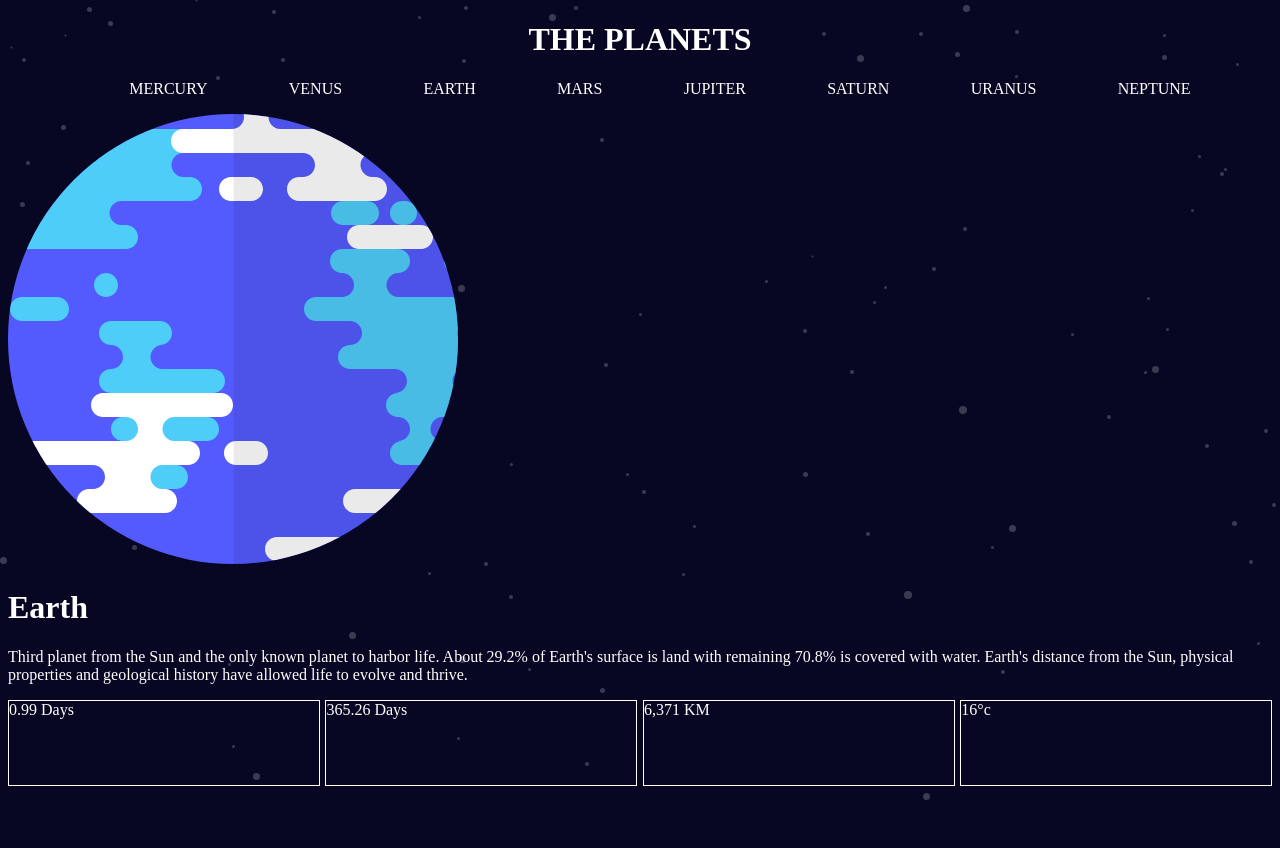
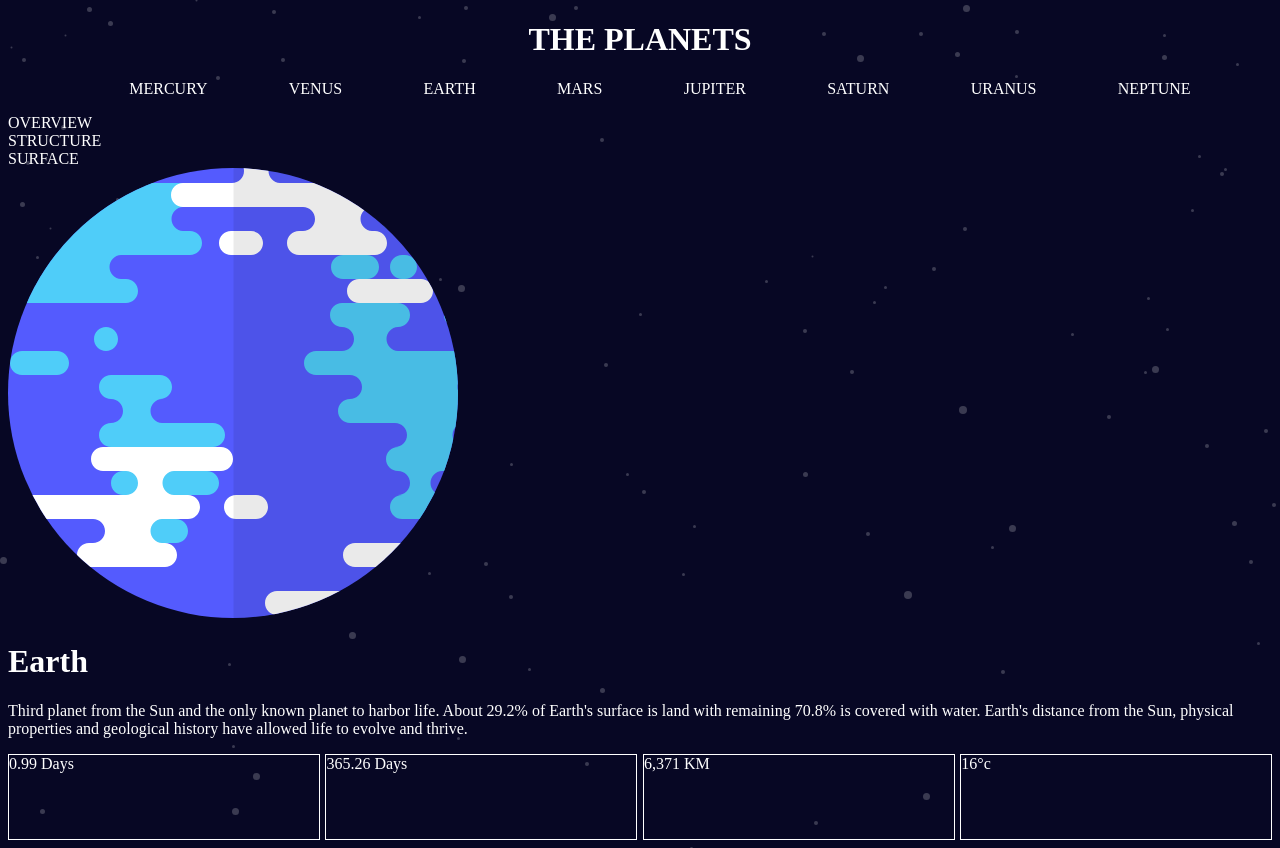
Before and after one commit to DKapteyn/Planet-info-site, a React (Create React App) app: page /Earth in a window 1280 px wide. Before the commit the page ends 800 px from the top, so only its background shows below. Built offline with nearby package versions, Linux system fonts and the light colour scheme.

Commit message:
overview buttons added code cleaned up to be less repetative

```diff
--- a/src/App.js
+++ b/src/App.js
@@ -1,39 +1,36 @@
-import Mercury from './pages/Mercury';
-import Venus from './pages/Venus';
-import Earth from './pages/Earth';
-import Mars from './pages/Mars';
-import Jupiter from './pages/Jupiter';
-import Saturn from './pages/Saturn';
-import Uranus from './pages/Uranus';
-import Neptune from './pages/Neptune';
-
-import Header from './components/Header';
-
-import './sass/App.scss';
-import {BrowserRouter as Router, Routes, Route, Navigate} from "react-router-dom";
-
+import Mercury from "./pages/Mercury";
+import Venus from "./pages/Venus";
+import Earth from "./pages/Earth";
+import Mars from "./pages/Mars";
+import Jupiter from "./pages/Jupiter";
+import Saturn from "./pages/Saturn";
+import Uranus from "./pages/Uranus";
+import Neptune from "./pages/Neptune";
+import Main from "./components/Main";
+import Header from "./components/Header";
+import React, { useState } from "react";
+import "./sass/App.scss";
+import {
+  BrowserRouter as Router,
+  Routes,
+  Route,
+  Navigate,
+} from "react-router-dom";
 
 function App() {
-
-
-
   return (
     <Router>
-      <Header/>
+      <Header />
       <Routes>
-    <Route path="/"  element={<Navigate to='Earth'/>}/>
-    <Route path="Mercury"  element={<Mercury/>}/>
-    <Route path="Venus"  element={<Venus/>}/>
-    <Route path="Earth"  element={<Earth/>}/>
-    <Route path="Mars" element={<Mars/>}/>
-    <Route path="Jupiter"  element={<Jupiter/>}/>
-    <Route path="Saturn"  element={<Saturn/>}/>
-
-    <Route path="Uranus"  element={<Uranus/>}/>
-
-    <Route path="Neptune"  element={<Neptune/>}/>
-
-
+        <Route path="/" element={<Navigate to="Earth" />} />
+        <Route path="Mercury" element={<Mercury />} />
+        <Route path="Venus" element={<Venus />} />
+        <Route path="Earth" element={<Earth />} />
+        <Route path="Mars" element={<Mars />} />
+        <Route path="Jupiter" element={<Jupiter />} />
+        <Route path="Saturn" element={<Saturn />} />
+        <Route path="Uranus" element={<Uranus />} />
+        <Route path="Neptune" element={<Neptune />} />
       </Routes>
     </Router>
   );
--- a/src/components/Main.js
+++ b/src/components/Main.js
@@ -1,17 +1,59 @@
+import planet from "./Data";
+import React, { useState } from "react";
+
 export default function Main(props) {
-    return (
-        <div>
-            <img src={props.image} alt="Outer Earth" className="earth" />
-            <div className="planet--text">
-                <h1 className="main--title">
-                {props.planet}
+  const [planetState, setPlanetState] = useState({
+    img: "planet",
+    para: "overview",
+  });
 
+  function handleOverview() {
+    setPlanetState({
+      img: "planet",
+      para: "overview",
+    });
+  }
 
-                </h1>
-                <p className="main--para">
-                {props.para}
-                </p>
-            </div>
+  function handleStructure() {
+    setPlanetState({
+      img: "internal",
+      para: "structure",
+    });
+  }
+
+  function handleSurface() {
+    setPlanetState({
+      img: "geology",
+      para: "geology",
+    });
+  }
+
+  return (
+    <div>
+      <div className="infoBoxes">
+        <div onClick={handleOverview} className="overview">
+          OVERVIEW
         </div>
-    )
+        <div onClick={handleStructure} className="structure">
+          STRUCTURE
+        </div>
+        <div onClick={handleSurface} className="surface">
+          SURFACE
+        </div>
+      </div>
+
+      <img
+        src={planet[props.planetNumber].images[planetState.img]}
+        alt="Outer Earth"
+        className="earth"
+      />
+
+      <div className="planet--text">
+        <h1 className="main--title">{planet[props.planetNumber].name}</h1>
+        <p className="main--para">
+          {planet[props.planetNumber][planetState.para].content}
+        </p>
+      </div>
+    </div>
+  );
 }
--- a/src/pages/Earth.js
+++ b/src/pages/Earth.js
@@ -1,13 +1,11 @@
 import Main from '../components/Main';
 import Footer from '../components/Footer';
 import planet from '../components/Data'
-export default function Earth() {
+export default function Earth(props) {
     return (
         <>
            <Main
-           planet = {planet[2].name}
-            para = {planet[2].overview.content}
-            image = {planet[2].images.planet}
+           planetNumber={2}
 
            />
            <Footer
--- a/src/pages/Jupiter.js
+++ b/src/pages/Jupiter.js
@@ -1,13 +1,11 @@
 import Main from '../components/Main';
 import Footer from '../components/Footer';
 import planet from '../components/Data'
-export default function Jupiter() {
+export default function Jupiter(props) {
     return (
         <>
            <Main
-           planet = {planet[4].name}
-            para = {planet[4].overview.content}
-            image = {planet[4].images.planet}
+           planetNumber={4}
 
            />
            <Footer
--- a/src/pages/Mars.js
+++ b/src/pages/Mars.js
@@ -1,15 +1,14 @@
 import Main from '../components/Main';
 import Footer from '../components/Footer';
 import planet from '../components/Data'
-export default function Mars() {
+export default function Mars(props) {
+
+
     return (
         <>
+
            <Main
-           planet = {planet[3].name}
-            para = {planet[3].overview.content}
-            image = {planet[3].images.planet}
-
-           />
+           planetNumber = {3}/>
            <Footer
            rotation = {planet[3].rotation}
            revolution={planet[3].revolution}
--- a/src/pages/Mercury.js
+++ b/src/pages/Mercury.js
@@ -1,13 +1,11 @@
 import Main from '../components/Main';
 import Footer from '../components/Footer';
 import planet from '../components/Data'
-export default function Mercury() {
+export default function Mercury(props) {
     return (
         <>
            <Main
-           planet = {planet[0].name}
-            para = {planet[0].overview.content}
-            image = {planet[0].images.planet}
+           planetNumber= {0}
 
            />
            <Footer
--- a/src/pages/Neptune.js
+++ b/src/pages/Neptune.js
@@ -1,13 +1,11 @@
 import Main from '../components/Main';
 import Footer from '../components/Footer';
 import planet from '../components/Data'
-export default function Neptune() {
+export default function Neptune(props) {
     return (
         <>
            <Main
-           planet = {planet[7].name}
-            para = {planet[7].overview.content}
-            image = {planet[7].images.planet}
+           planetNumber = {7}
 
            />
            <Footer
--- a/src/pages/Saturn.js
+++ b/src/pages/Saturn.js
@@ -1,13 +1,11 @@
 import Main from '../components/Main';
 import Footer from '../components/Footer';
 import planet from '../components/Data'
-export default function Saturn() {
+export default function Saturn(props) {
     return (
         <>
            <Main
-           planet = {planet[5].name}
-            para = {planet[5].overview.content}
-            image = {planet[5].images.planet}
+           planetNumber = {5}
 
            />
            <Footer
--- a/src/pages/Uranus.js
+++ b/src/pages/Uranus.js
@@ -1,14 +1,11 @@
 import Main from '../components/Main';
 import Footer from '../components/Footer';
 import planet from '../components/Data'
-export default function Uranus() {
+export default function Uranus(props) {
     return (
         <>
            <Main
-           planet = {planet[6].name}
-            para = {planet[6].overview.content}
-            image = {planet[6].images.planet}
-
+           planetNumber = {6}
            />
            <Footer
            rotation = {planet[6].rotation}
--- a/src/pages/Venus.js
+++ b/src/pages/Venus.js
@@ -1,15 +1,12 @@
 import Main from '../components/Main';
 import Footer from '../components/Footer';
 import planet from '../components/Data'
-export default function Venus() {
+export default function Venus(props) {
     return (
         <>
            <Main
-           planet = {planet[1].name}
-            para = {planet[1].overview.content}
-            image = {planet[1].images.planet}
-
-           />
+           planetNumber = {1}
+          />
            <Footer
            rotation = {planet[1].rotation}
            revolution={planet[1].revolution}
```
